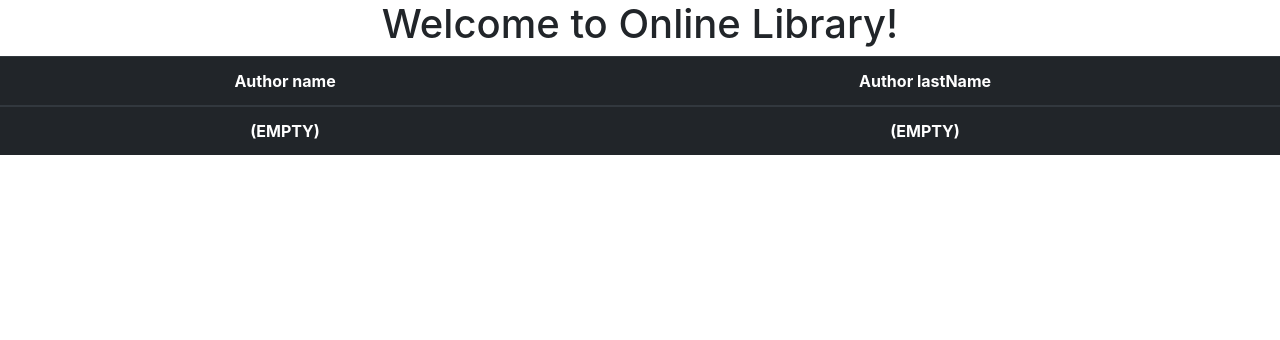
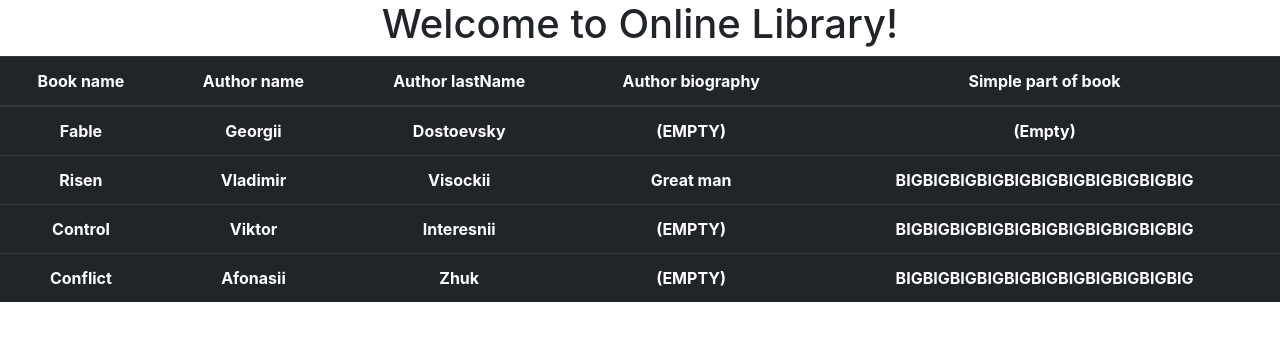
Before and after one commit to mikitabut/OnlineLibrary, an Angular app: page / in a window 1280 px wide. Shown: the top 340 px of the page. Built offline with nearby package versions, Linux system fonts and the light colour scheme; data requests are answered from the project's data file.

Commit message:
feature(server): add simple json server

```diff
--- /dev/null
+++ b/db.json
@@ -0,0 +1,44 @@
+{
+  "books": [
+    {
+      "id": 1,
+      "name": "Fable",
+      "author": {
+        "name": "Georgii",
+        "lastName": "Dostoevsky",
+        "bio": "(EMPTY)"
+      },
+      "description": "(Empty)"
+    },
+    {
+      "id": 2,
+      "name": "Risen",
+      "author": {
+        "name": "Vladimir",
+        "lastName": "Visockii",
+        "bio": "Great man"
+      },
+      "description": "BIGBIGBIGBIGBIGBIGBIGBIGBIGBIGBIG"
+    },
+    {
+      "id": 3,
+      "name": "Control",
+      "author": {
+        "name": "Viktor",
+        "lastName": "Interesnii",
+        "bio": "(EMPTY)"
+      },
+      "description": "BIGBIGBIGBIGBIGBIGBIGBIGBIGBIGBIG"
+    },
+    {
+      "id": 4,
+      "name": "Conflict",
+      "author": {
+        "name": "Afonasii",
+        "lastName": "Zhuk",
+        "bio": "(EMPTY)"
+      },
+      "description": "BIGBIGBIGBIGBIGBIGBIGBIGBIGBIGBIG"
+    }
+  ]
+}
--- a/package.json
+++ b/package.json
@@ -8,7 +8,8 @@
     "build": "ng build --prod",
     "test": "ng test",
     "lint": "ng lint",
-    "e2e": "ng e2e"
+    "e2e": "ng e2e",
+    "json-server": "json-server --watch db.json"
   },
   "private": true,
   "dependencies": {
@@ -23,6 +24,7 @@
     "@angular/router": "^5.0.0",
     "@ng-bootstrap/ng-bootstrap": "^1.0.0-beta.8",
     "core-js": "^2.4.1",
+    "json-server": "^0.12.1",
     "rxjs": "^5.5.2",
     "zone.js": "^0.8.14"
   },
--- a/src/app/entities/book.ts
+++ b/src/app/entities/book.ts
@@ -1,21 +1,26 @@
 import { EMPTY, EMPTY_AGE } from './constants';
 
 export class Book {
+  private id: number;
+  private name: string;
   private author: Author;
-  private text: string;
+  private simplePart: string;
 
-  constructor() {
-    this.author = new Author(EMPTY, EMPTY, EMPTY_AGE);
+  constructor({ id, name, author, description }) {
+    this.id = id;
+    this.name = name;
+    this.author = author || new Author(EMPTY, EMPTY, EMPTY);
+    this.simplePart = description || EMPTY;
   }
 }
 
 export class Author {
   private name: string;
   private lastName: string;
-  private age: number;
-  constructor(name: string, lastName: string, age: number) {
+  private bio: string;
+  constructor(name: string, lastName: string, bio: string) {
     this.name = name;
     this.lastName = lastName;
-    this.age = age;
+    this.bio = bio;
   }
 }
--- a/src/app/views/books/books.component.html
+++ b/src/app/views/books/books.component.html
@@ -1,20 +1,38 @@
 <table class="table table-dark">
   <thead>
     <tr>
+      <th scope="col">
+        Book name
+      </th>
       <th scope="col">
         Author name
       </th>
       <th scope="col">
         Author lastName
       </th>
+      <th scope="col">
+        Author biography
+      </th>
+      <th scope="col">
+        Simple part of book
+      </th>
     </tr>
   </thead>
   <tr *ngFor="let book of books">
+      <th scope="col">
+          {{book.name}}
+      </th>
       <th scope="col">
           {{book.author.name}}
       </th>
       <th scope="col">
           {{book.author.lastName}}
       </th>
+      <th scope="col">
+          {{book.author.bio}}
+      </th>
+      <th scope="col">
+          {{book.simplePart}}
+      </th>
     </tr>
 </table>
--- a/src/app/views/books/books.component.ts
+++ b/src/app/views/books/books.component.ts
@@ -12,6 +12,8 @@ export class BooksComponent implements OnInit {
   constructor(private booksService: BooksService) {}
 
   ngOnInit() {
-    this.books = this.booksService.getBooks();
+    this.booksService.getBooks().subscribe(books => {
+      this.books = books;
+    });
   }
 }
--- a/src/app/views/books/books.module.ts
+++ b/src/app/views/books/books.module.ts
@@ -4,8 +4,9 @@ import { BooksComponent } from './books.component';
 import { BooksService } from './books.service';
 import { EntitiesModule } from '../../entities/entities.module';
 import { NgbModule } from '@ng-bootstrap/ng-bootstrap';
+import { Http, HttpModule } from '@angular/http';
 @NgModule({
-  imports: [CommonModule, EntitiesModule, NgbModule],
+  imports: [CommonModule, EntitiesModule, NgbModule, HttpModule],
   exports: [BooksComponent],
   declarations: [BooksComponent],
   providers: [BooksService],
--- a/src/app/views/books/books.service.ts
+++ b/src/app/views/books/books.service.ts
@@ -1,12 +1,32 @@
 import { Injectable } from '@angular/core';
 import { Book } from '../../entities/book';
+import { Http } from '@angular/http';
+import { Observable } from 'rxjs/Observable';
+import 'rxjs/add/operator/map';
+import 'rxjs/add/operator/catch';
+import 'rxjs/add/observable/throw';
+
+import { environment } from '../../../environments/environment';
+
+const API_URL = environment.apiUrl;
 
 @Injectable()
 export class BooksService {
-  constructor() {}
+  constructor(private http: Http) {}
 
   // Rewrite with database
-  public getBooks(): Book[] {
-    return [new Book()];
+  public getBooks(): Observable<Book[]> {
+    return this.http
+      .get(API_URL + '/books')
+      .map(response => {
+        const todos = response.json();
+        return todos.map(todo => new Book(todo));
+      })
+      .catch(this.handleError);
+  }
+
+  private handleError(error: Response | any) {
+    console.error('ApiService::handleError', error);
+    return Observable.throw(error);
   }
 }
--- a/src/environments/environment.prod.ts
+++ b/src/environments/environment.prod.ts
@@ -1,3 +1,5 @@
 export const environment = {
-  production: true
+  production: true,
+  // URL of production API
+  apiUrl: 'http://localhost:3000',
 };
--- a/src/environments/environment.ts
+++ b/src/environments/environment.ts
@@ -4,5 +4,7 @@
 // The list of which env maps to which file can be found in `.angular-cli.json`.
 
 export const environment = {
-  production: false
+  production: false,
+  // URL of development API
+  apiUrl: 'http://localhost:3000',
 };
```
Also changed, not shown: 1 other file (tests, documents, lock files or other folders).
